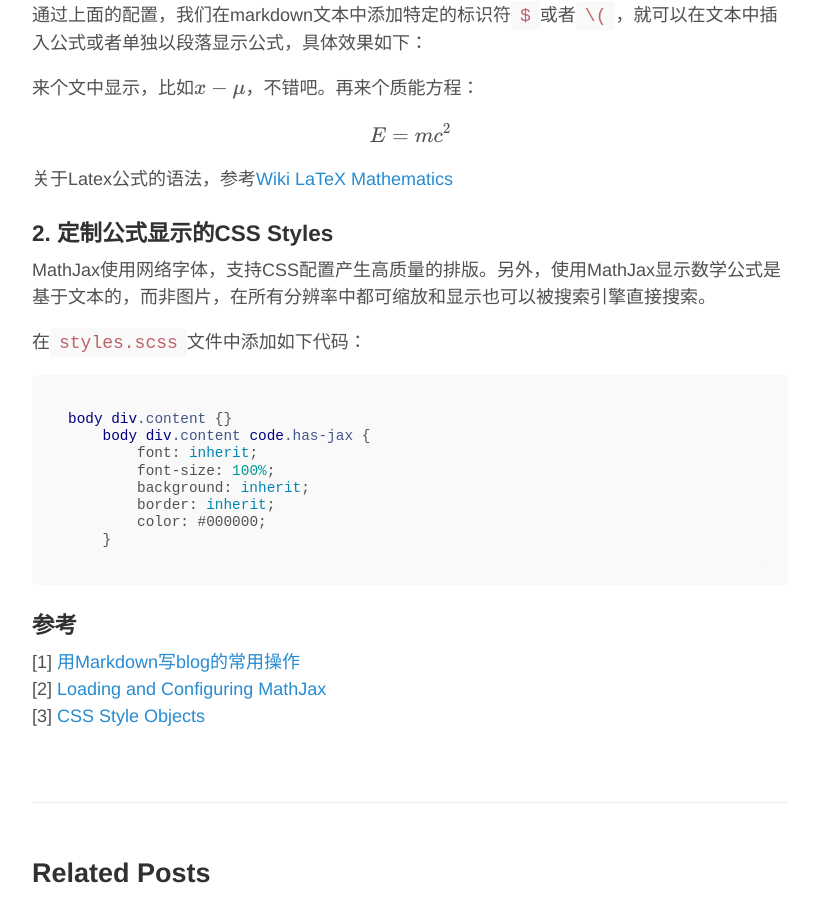
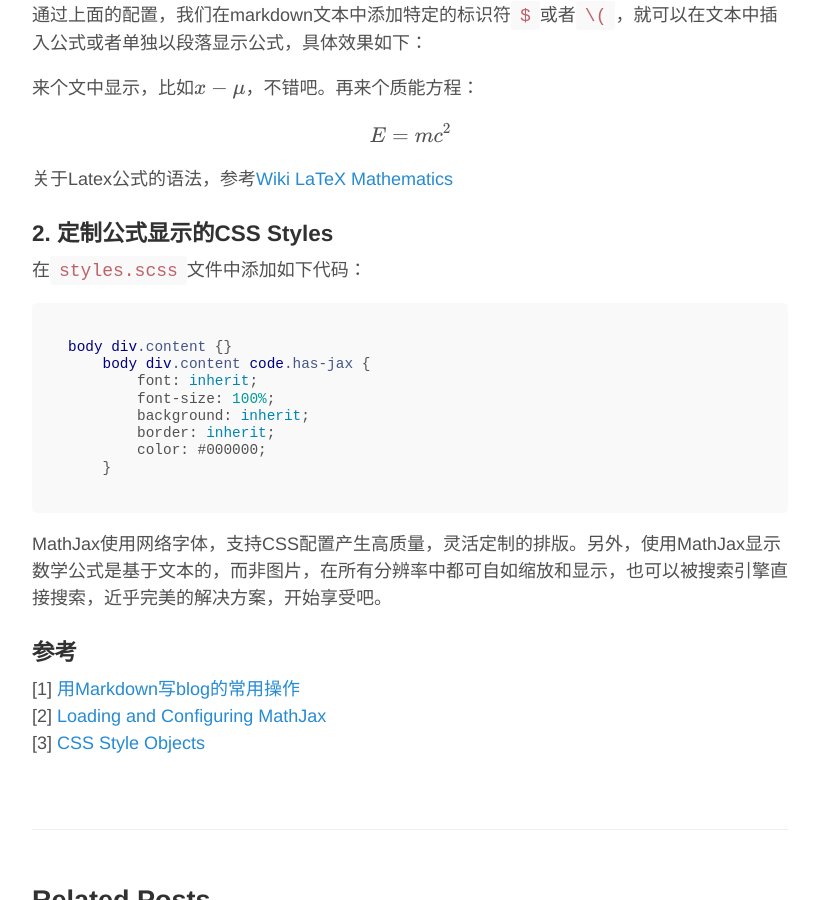
Before and after one commit to haoeric/haoeric.github.io, a Jekyll site: the page built from _posts/Skills/2018-08-19-add-math-formulae-support-to-jekyll-blog.md, in a window 1280 px wide and 900 px high, scrolled down 1357 px. Shown: the whole window, without its empty margins (230-1048 px from the left). Built offline with Jekyll 4.4.1, drawn with Linux system fonts in a browser that asks for light colours; formulas are drawn with MathJax 3; comment, search, counter and statistics services are not loaded; some of the changed lines change nothing that is shown.

Commit message:
update post math formulae

````diff
--- a/_posts/Skills/2018-08-19-add-math-formulae-support-to-jekyll-blog.md
+++ b/_posts/Skills/2018-08-19-add-math-formulae-support-to-jekyll-blog.md
@@ -53,9 +53,6 @@ $$
 
 ### 2. 定制公式显示的CSS Styles
 
-MathJax使用网络字体，支持CSS配置产生高质量的排版。另外，使用MathJax显示数学公式是基于文本的，而非图片，在所有分辨率中都可缩放和显示也可以被搜索引擎直接搜索。
-
-
 在`styles.scss`文件中添加如下代码：
 
 ```css
@@ -69,7 +66,7 @@ body div.content {}
     }
 ```
 
-
+MathJax使用网络字体，支持CSS配置产生高质量，灵活定制的排版。另外，使用MathJax显示数学公式是基于文本的，而非图片，在所有分辨率中都可自如缩放和显示，也可以被搜索引擎直接搜索，近乎完美的解决方案，开始享受吧。
 
 
 ### 参考
````
